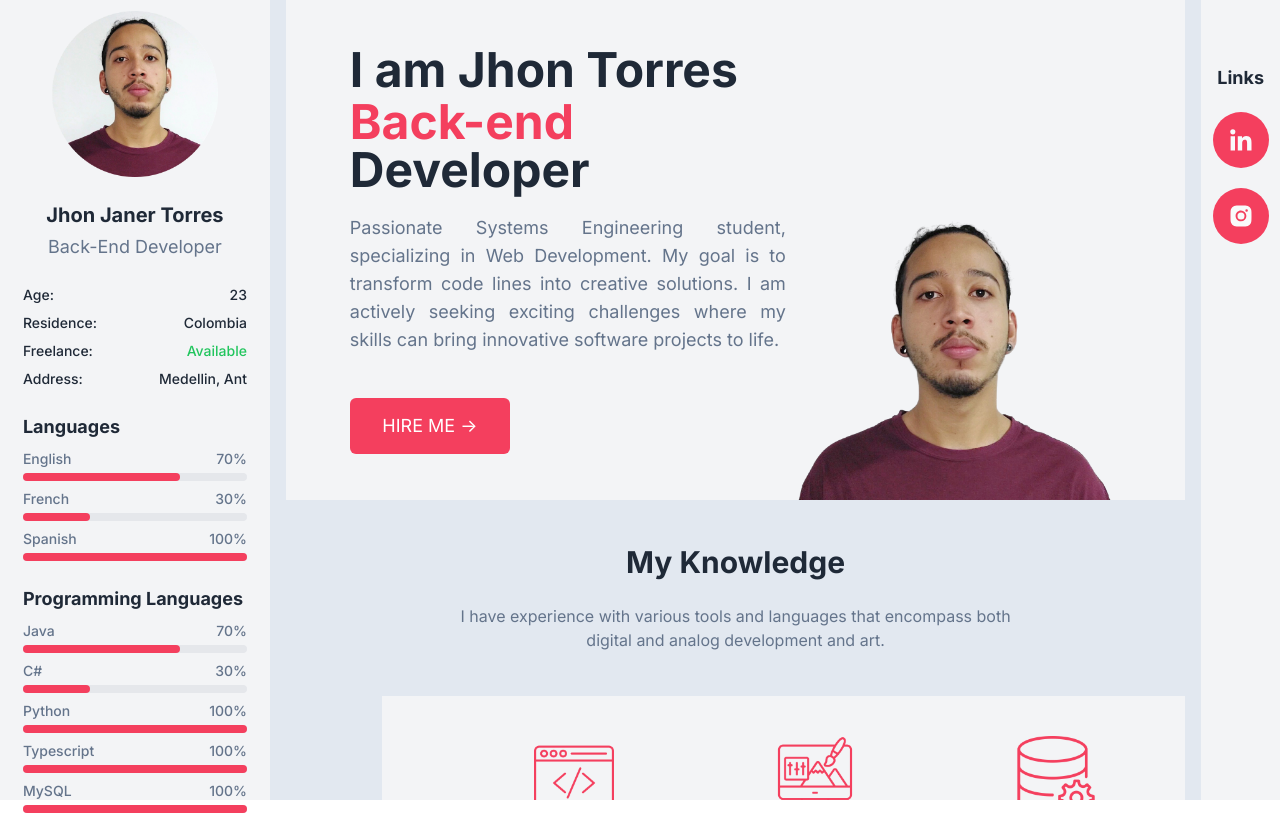
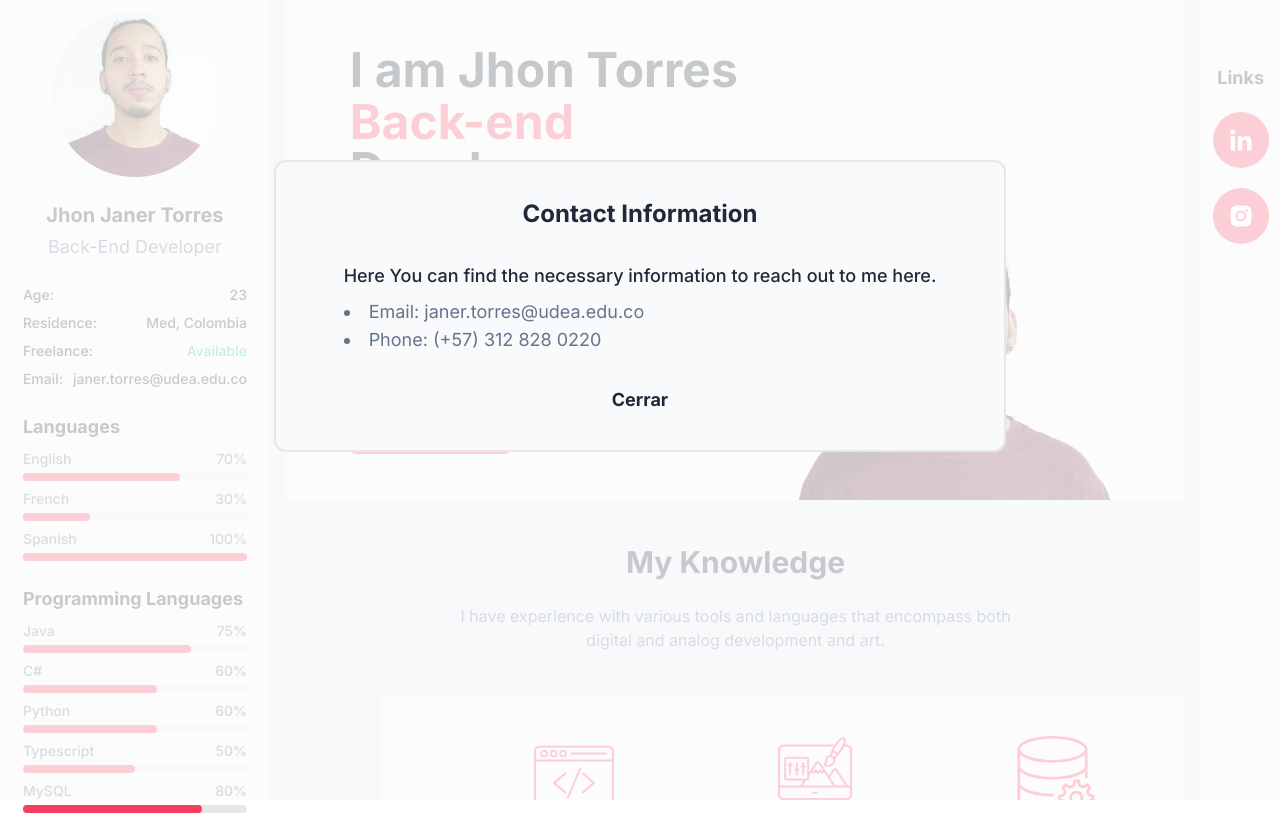
Before and after one commit to JanerTorres/proyecto-hoja-de-vida, a Next.js app: page / in a window 1280 px wide. Both pictures are taken after a click on the button "HIRE ME ->". Built offline with nearby package versions, Linux system fonts and the light colour scheme.

Commit message:
Dialogo de contacto agregado

```diff
--- /dev/null
+++ b/components/ContactDialog.tsx
@@ -0,0 +1,50 @@
+import React, { useState } from "react";
+import Modal from "react-modal";
+
+
+const ContactDialog = () => {
+    const [modalIsOpen, setModalIsOpen] = useState(false);
+
+    const openModal = () => {
+        setModalIsOpen(true);
+    };
+
+    const closeModal = () => {
+        setModalIsOpen(false);
+    };
+
+    return (
+        <div className="h-full">
+            <button className="button-primary text-lg " onClick={openModal}>HIRE ME {"->"}</button>
+            <Modal
+                className="modal"
+                isOpen={modalIsOpen}
+                onRequestClose={closeModal}
+                contentLabel="Información adicional">
+
+                <div className="bg-gray-50 border-2 rounded-xl flex flex-col items-center p-9 justify-between">
+                    <h2 className="text-2xl letra-oscura font-semibold text-rose-500">Contact Information</h2>
+
+                    <div>
+                        <div className="more-content">
+                        <span className="text-lg letra-oscura font-medium">Here You can find the necessary information to reach out to me here.</span>
+                            <ul>
+                                <li className="">
+                                    <span>Email: </span>
+                                    <span>janer.torres@udea.edu.co</span>
+                                </li>
+                                <li className="">
+                                    <span>Phone: </span>
+                                    <span>(+57) 312 828 0220</span>
+                                </li>
+                            </ul>
+                        </div>
+                    </div>
+                    <button className="medium-title" onClick={closeModal}>Cerrar</button>
+                </div>
+            </Modal>
+        </div>
+    )
+}
+
+export default ContactDialog;
--- a/components/Header.tsx
+++ b/components/Header.tsx
@@ -1,6 +1,7 @@
 import React from "react"
 import Button from "@/components/Button";
 import Image from "next/image";
+import ContactDialog from "./ContactDialog";
 
 const Header = () => {
     return (
@@ -16,7 +17,7 @@ const Header = () => {
                 <p className="mb-6 text-lg letra-clara">Passionate Systems Engineering student, specializing in Web Development. My goal is to transform code lines into creative solutions. I am actively seeking exciting challenges where my skills can bring innovative software projects to life.
                 </p>
                 <div className="w-40 h-14">
-                    <Button text="HIRE ME  ->"></Button>
+                    <ContactDialog/>
                 </div>
 
             </div>
--- a/components/LeftBar.tsx
+++ b/components/LeftBar.tsx
@@ -16,9 +16,9 @@ const LeftBar = () => {
 
             <div className="flex flex-col w-56 gap-2">
                 <BasicInfo item="Age" detail="23" color="letra-oscura" />
-                <BasicInfo item="Residence" detail="Colombia" color="letra-oscura" />
+                <BasicInfo item="Residence" detail="Med, Colombia" color="letra-oscura" />
                 <BasicInfo item="Freelance" detail="Available" color="text-green-500" />
-                <BasicInfo item="Address" detail="Medellin, Ant" color="letra-oscura" />
+                <BasicInfo item="Email" detail="janer.torres@udea.edu.co" color="letra-oscura" />
             </div>
 
             <div className="flex flex-col w-56 gap-2">
@@ -32,11 +32,11 @@ const LeftBar = () => {
             <div className="flex flex-col w-56 gap-2">
                 <span className="medium-title">Programming Languages</span>
                 <div className="flex flex-col gap-2">
-                    <SlideBar item="Java" nivel={70}></SlideBar>
-                    <SlideBar item="C#" nivel={30}></SlideBar>
-                    <SlideBar item="Python" nivel={100}></SlideBar>
-                    <SlideBar item="Typescript" nivel={100}></SlideBar>
-                    <SlideBar item="MySQL" nivel={100}></SlideBar>
+                    <SlideBar item="Java" nivel={75}></SlideBar>
+                    <SlideBar item="C#" nivel={60}></SlideBar>
+                    <SlideBar item="Python" nivel={60}></SlideBar>
+                    <SlideBar item="Typescript" nivel={50}></SlideBar>
+                    <SlideBar item="MySQL" nivel={80}></SlideBar>
                 </div>
             </div>
         </div>
```
